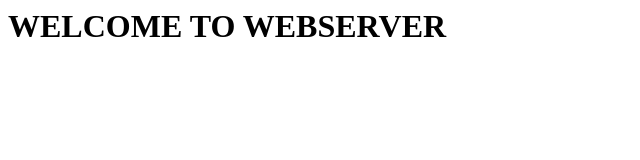
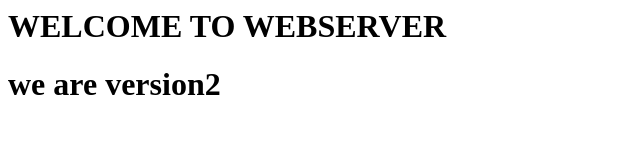
Before and after one commit to dector3577/mygit, a plain HTML site: page index.html in a window 1280 px wide. Shown: the whole page, without its empty margins (0-640 px from the left). Drawn offline with Linux system fonts and the light colour scheme.

Commit message:
version2 updated

```diff
--- a/index.html
+++ b/index.html
@@ -1 +1,2 @@
 <h1> WELCOME TO WEBSERVER </h1>
+<h1>we are version2 </h1>
```
